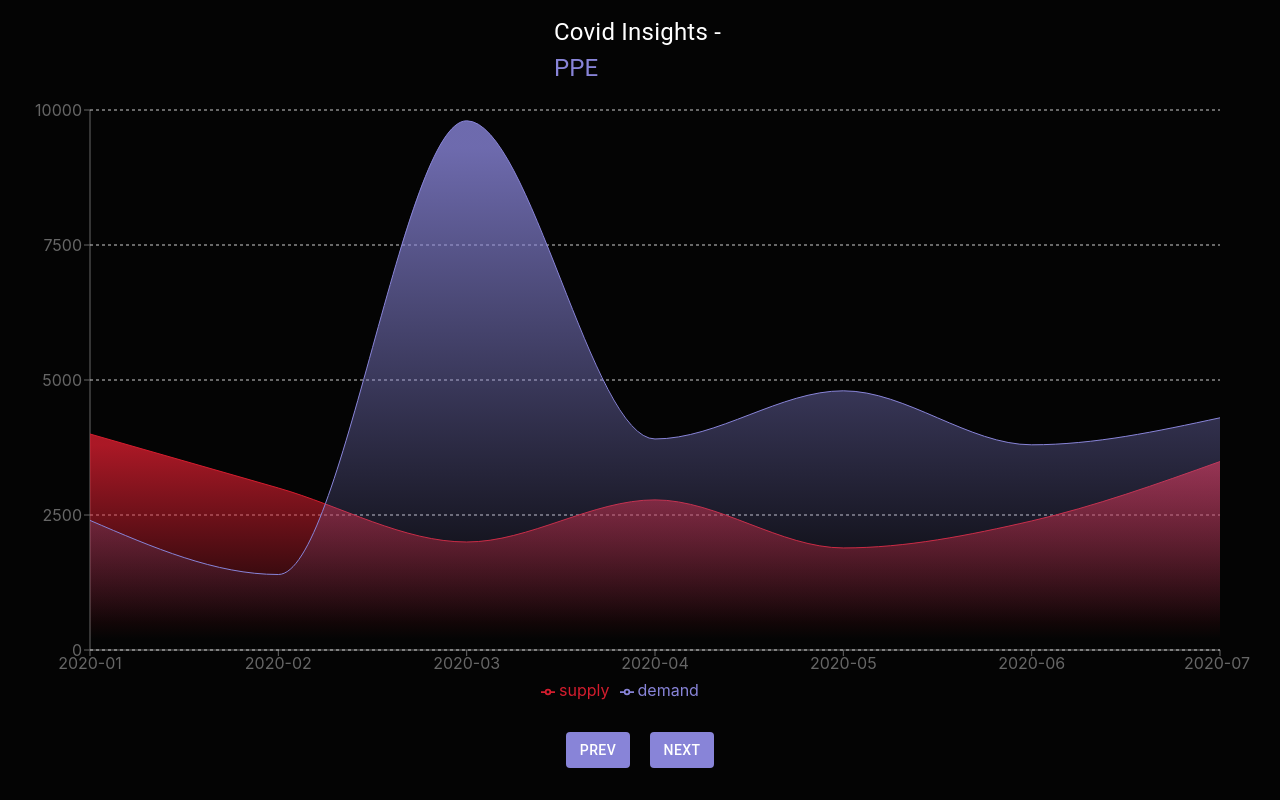
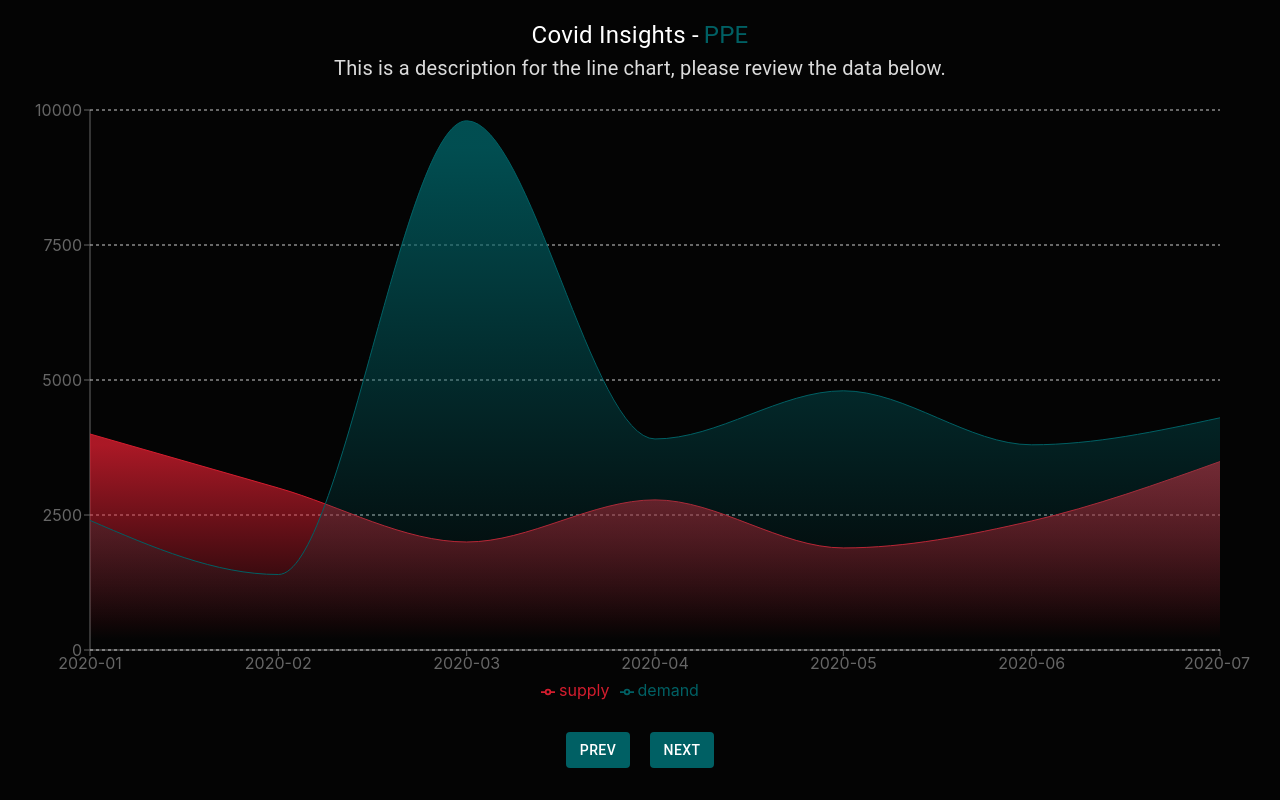
Before and after one commit to joshcampitelli/covid-insights, a React (Create React App) app: page / in a window 1280 px wide. Built offline with nearby package versions, Linux system fonts and the light colour scheme.

Commit message:
Simplified chart code & moved header to component

```diff
--- a/src/App.js
+++ b/src/App.js
@@ -1,9 +1,12 @@
 import { makeStyles } from '@material-ui/core/styles';
-import { Button, Typography } from '@material-ui/core';
+import { Button } from '@material-ui/core';
 import { useState } from 'react';
 import Header from './components/Header';
 import SimpleBarChart from './components/graphs/SimpleBarChart';
-import SimpleLineChart from './components/graphs/SimpleLineChart';
+import SimpleAreaChart from './components/graphs/SimpleAreaChart';
+
+import AreaChartData from './test-data/areaChart';
+import BarChartData from './test-data/barChart';
 
 const useStyles = makeStyles({
     root: {
@@ -15,7 +18,7 @@ const useStyles = makeStyles({
     },
     button: {
         color: 'white',
-        backgroundColor: '#8884d8',
+        backgroundColor: '#006064',
         margin: '10px'
     },
     buttons: {
@@ -29,8 +32,15 @@ const useStyles = makeStyles({
 function App() {
     const classes = useStyles();
     const [graph, setGraph] = useState(0);
-    const graphs = [<SimpleLineChart />, <SimpleBarChart />];
-    const descriptions = [];
+    const graphs = [<SimpleAreaChart data={AreaChartData}/>, <SimpleBarChart data={BarChartData}/>];
+    const items = [
+        'PPE',
+        'PPE'
+    ]
+    const descriptions = [
+        'This is a description for the line chart, please review the data below.',
+        'This is a description for the bar chart, please review the data below.'
+    ];
 
     function next() {
         if (graph < graphs.length - 1) {
@@ -46,7 +56,7 @@ function App() {
 
     return (
         <div className={classes.root}>
-            <Header />
+            <Header item={items[graph]} description={descriptions[graph]} />
             {graphs[graph]}
             <div className={classes.buttons}>
                 <Button className={classes.button} onClick={prev}>Prev</Button>
--- a/src/components/Header.js
+++ b/src/components/Header.js
@@ -3,10 +3,14 @@ import { Typography } from '@material-ui/core';
 
 const useStyles = makeStyles({
     header: {
-        height: '100px',
+        minHeight: '100px',
         display: 'flex',
+        flexDirection: 'column',
         justifyContent: 'center',
         alignItems: 'center',
+    },
+    title: {
+        display: 'flex'
     },
     name: {
         color: 'white',
@@ -14,8 +18,12 @@ const useStyles = makeStyles({
         paddingRight: '5px'
     },
     item: {
-        color: '#8884d8',
+        color: '#006064',
         fontSize: '24px'
+    },
+    description: {
+        color: '#dcdcdc',
+        fontSize: '20px',
     }
 });
 
@@ -25,10 +33,10 @@ function Header(props) {
     return (
         <div className={classes.header}>
             <div className={classes.title}>
-            <Typography className={classes.name}>Covid Insights -</Typography>
-            <Typography className={classes.item}>PPE</Typography>
+                <Typography className={classes.name}>Covid Insights -</Typography>
+                <Typography className={classes.item}>{props.item}</Typography>
             </div>
-
+            <Typography className={classes.description}>{props.description}</Typography>
         </div>
     );
 }
--- /dev/null
+++ b/src/components/graphs/SimpleAreaChart.js
@@ -0,0 +1,31 @@
+import React from 'react';
+import { AreaChart, Area, XAxis, YAxis, CartesianGrid, Tooltip, Legend, ResponsiveContainer } from 'recharts';
+
+const SimpleAreaChart = ({ data }) => {
+    return (
+        <ResponsiveContainer width='100%' height='75%'>
+            <AreaChart width={375} height={250} data={data}
+                margin={{ top: 10, right: 30, left: 0, bottom: 0 }}>
+                <defs>
+                    <linearGradient id='colorUv' x1='0' y1='0' x2='0' y2='1'>
+                        <stop offset='5%' stopColor='#006064' stopOpacity={0.8} />
+                        <stop offset='95%' stopColor='#006064' stopOpacity={0} />
+                    </linearGradient>
+                    <linearGradient id='colorPv' x1='0' y1='0' x2='0' y2='1'>
+                        <stop offset='5%' stopColor='#D41D2E' stopOpacity={0.8} />
+                        <stop offset='95%' stopColor='#D41D2E' stopOpacity={0} />
+                    </linearGradient>
+                </defs>
+                <Legend />
+                <XAxis dataKey='date' />
+                <YAxis />
+                <CartesianGrid strokeDasharray='3 3' vertical={false} />
+                <Tooltip />
+                <Area type='monotone' dataKey='supply' stroke='#D41D2E' fillOpacity={1} fill='url(#colorPv)' />
+                <Area type='monotone' dataKey='demand' stroke='#006064' fillOpacity={1} fill='url(#colorUv)' />
+            </AreaChart>
+        </ResponsiveContainer>
+    );
+}
+
+export default SimpleAreaChart;
--- a/src/components/graphs/SimpleBarChart.js
+++ b/src/components/graphs/SimpleBarChart.js
@@ -1,59 +1,18 @@
-import React, { PureComponent } from 'react';
+import React from 'react';
 import { BarChart, Bar, XAxis, YAxis, CartesianGrid, Tooltip, Legend, ResponsiveContainer } from 'recharts';
 
-const data = [
-    {
-        name: 'Masks',
-        supply: 4000,
-        demand: 2400
-    },
-    {
-        name: 'Hand Sanitizer',
-        supply: 3000,
-        demand: 1398
-    },
-    {
-        name: 'Gloves',
-        supply: 2000,
-        demand: 9800
-    },
-    {
-        name: 'Gowns',
-        supply: 2780,
-        demand: 3908
-    },
-    {
-        name: 'Face Shields',
-        supply: 1890,
-        demand: 4800
-    },
-    {
-        name: 'Wipes',
-        supply: 2390,
-        demand: 3800
-    },
-    {
-        name: 'Hazmat',
-        supply: 3490,
-        demand: 4300
-    }
-]
-
-export default class SimpleBarChart extends PureComponent {
-    static demoUrl = 'https://codesandbox.io/s/simple-line-chart-kec3v';
-
-    render() {
+const SimpleBarChart = ({ data }) => {
     return (
         <ResponsiveContainer width='100%' height='75%'>
             <BarChart width={730} height={250} data={data}>
                 <defs>
-                        <linearGradient id="colorSupply" x1="0" y1="0" x2="0" y2="1">
-                            <stop offset="5%" stopColor="#D41D2E" stopOpacity={0.8} />
-                            <stop offset="95%" stopColor="#D41D2E" stopOpacity={0.5} />
+                    <linearGradient id='colorSupply' x1='0' y1='0' x2='0' y2='1'>
+                        <stop offset='5%' stopColor='#D41D2E' stopOpacity={0.8} />
+                        <stop offset='95%' stopColor='#D41D2E' stopOpacity={0.5} />
                     </linearGradient>
-                        <linearGradient id="colorDemand" x1="0" y1="0" x2="0" y2="1">
-                            <stop offset="2%" stopColor="#8884d8" stopOpacity={0.8} />
-                            <stop offset="98%" stopColor="#8884d8" stopOpacity={0.5} />
+                    <linearGradient id='colorDemand' x1='0' y1='0' x2='0' y2='1'>
+                        <stop offset='2%' stopColor='#006064' stopOpacity={0.8} />
+                        <stop offset='98%' stopColor='#006064' stopOpacity={0.5} />
                     </linearGradient>
                 </defs>
                 <CartesianGrid strokeDasharray='3 3' vertical={false} />
@@ -61,10 +20,11 @@ export default class SimpleBarChart extends PureComponent {
                 <YAxis />
                 <Tooltip cursor={{ fill: '#303030' }} />
                 <Legend />
-                    <Bar dataKey='supply' fill="url(#colorSupply)" background={false} />
-                    <Bar dataKey='demand' fill="url(#colorDemand)" background={false} />
+                <Bar dataKey='supply' fill='url(#colorSupply)' background={false} />
+                <Bar dataKey='demand' fill='url(#colorDemand)' background={false} />
             </BarChart>
         </ResponsiveContainer>
     );
 }
-}
+
+export default SimpleBarChart;
--- a/src/components/graphs/SimpleLineChart.js
+++ /dev/null
@@ -1,71 +0,0 @@
-import React, { PureComponent } from 'react';
-import { AreaChart, Area, XAxis, YAxis, CartesianGrid, Tooltip, Legend, ResponsiveContainer } from 'recharts';
-
-const data = [
-    {
-        date: '2020-01',
-        supply: 4000,
-        demand: 2400
-    },
-    {
-        date: '2020-02',
-        supply: 3000,
-        demand: 1398
-    },
-    {
-        date: '2020-03',
-        supply: 2000,
-        demand: 9800
-    },
-    {
-        date: '2020-04',
-        supply: 2780,
-        demand: 3908
-    },
-    {
-        date: '2020-05',
-        supply: 1890,
-        demand: 4800
-    },
-    {
-        date: '2020-06',
-        supply: 2390,
-        demand: 3800
-    },
-    {
-        date: '2020-07',
-        supply: 3490,
-        demand: 4300
-    },
-];
-
-export default class SimpleLineChart extends PureComponent {
-    static demoUrl = 'https://codesandbox.io/s/simple-line-chart-kec3v';
-
-    render() {
-        return (
-            <ResponsiveContainer width="100%" height="75%">
-                <AreaChart width={375} height={250} data={data}
-                    margin={{ top: 10, right: 30, left: 0, bottom: 0 }}>
-                    <defs>
-                        <linearGradient id="colorUv" x1="0" y1="0" x2="0" y2="1">
-                            <stop offset="5%" stopColor="#8884d8" stopOpacity={0.8} />
-                            <stop offset="95%" stopColor="#8884d8" stopOpacity={0} />
-                        </linearGradient>
-                        <linearGradient id="colorPv" x1="0" y1="0" x2="0" y2="1">
-                            <stop offset="5%" stopColor="#D41D2E" stopOpacity={0.8} />
-                            <stop offset="95%" stopColor="#D41D2E" stopOpacity={0} />
-                        </linearGradient>
-                    </defs>
-                    <Legend />
-                    <XAxis dataKey="date" />
-                    <YAxis />
-                    <CartesianGrid strokeDasharray="3 3" vertical={false} />
-                    <Tooltip />
-                    <Area type="monotone" dataKey="supply" stroke="#D41D2E" fillOpacity={1} fill="url(#colorPv)" />
-                    <Area type="monotone" dataKey="demand" stroke="#8884d8" fillOpacity={1} fill="url(#colorUv)" />
-                </AreaChart>
-            </ResponsiveContainer>
-        );
-    }
-}
```
Lines whose indentation alone changed are shown as unchanged.
